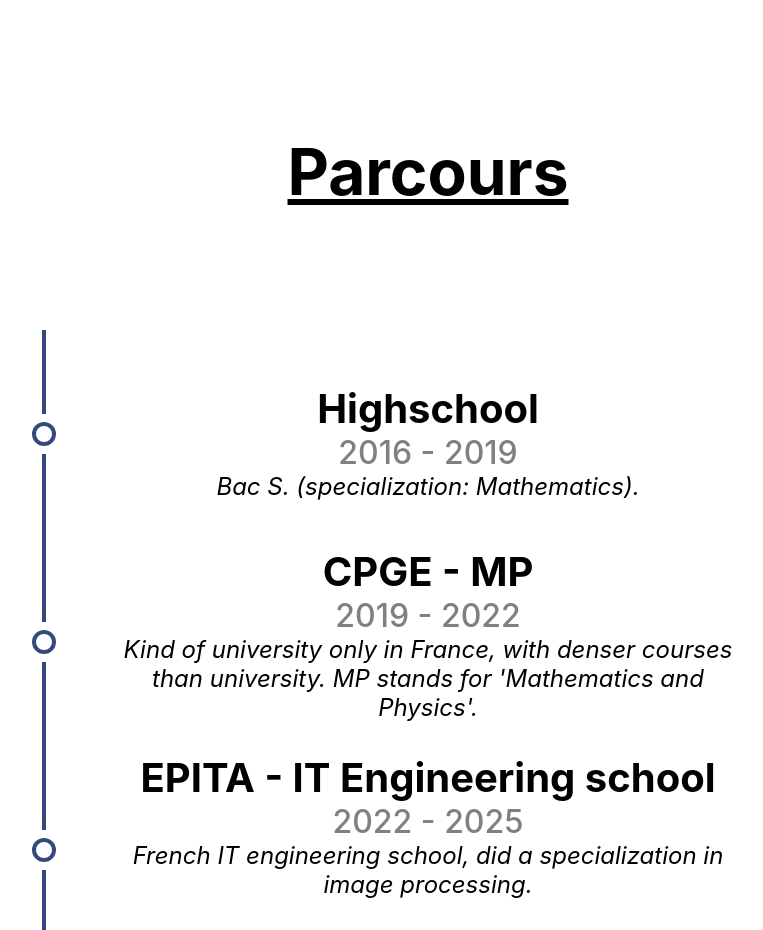
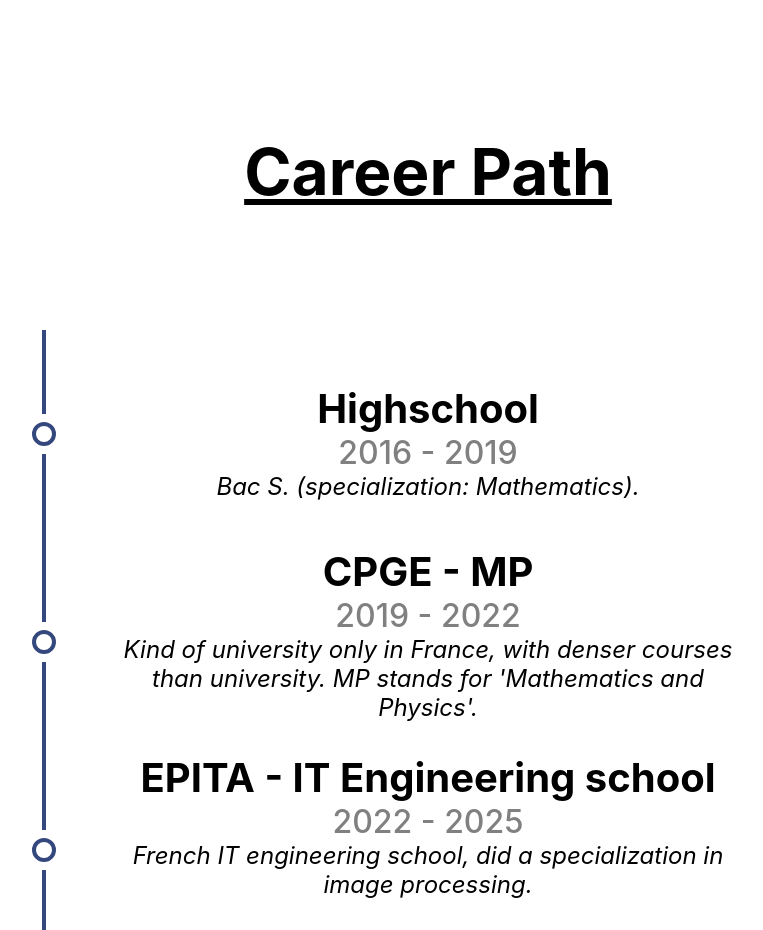
Before and after one commit to PauwelsTom/portfolio, a React (Create React App) app: page / in a window 1280 px wide. Shown: the part 3680-4610 px from the top of the page, without its empty margins (212-975 px from the left). Built offline with nearby package versions, Linux system fonts and the light colour scheme.

Commit message:
Fix: parcours -> Career path

```diff
--- a/src/MainPage/Parcours/SectionParcours.jsx
+++ b/src/MainPage/Parcours/SectionParcours.jsx
@@ -11,7 +11,7 @@
     render() {
         return (
             <div className="SectionParcours" id="Parcours">
-                <u className="TitreParcours">Parcours</u>
+                <u className="TitreParcours">Career Path</u>
                 <div className="Parcours">
                     <div className="LigneParcours">
                         <BoutDeParcours />
```
